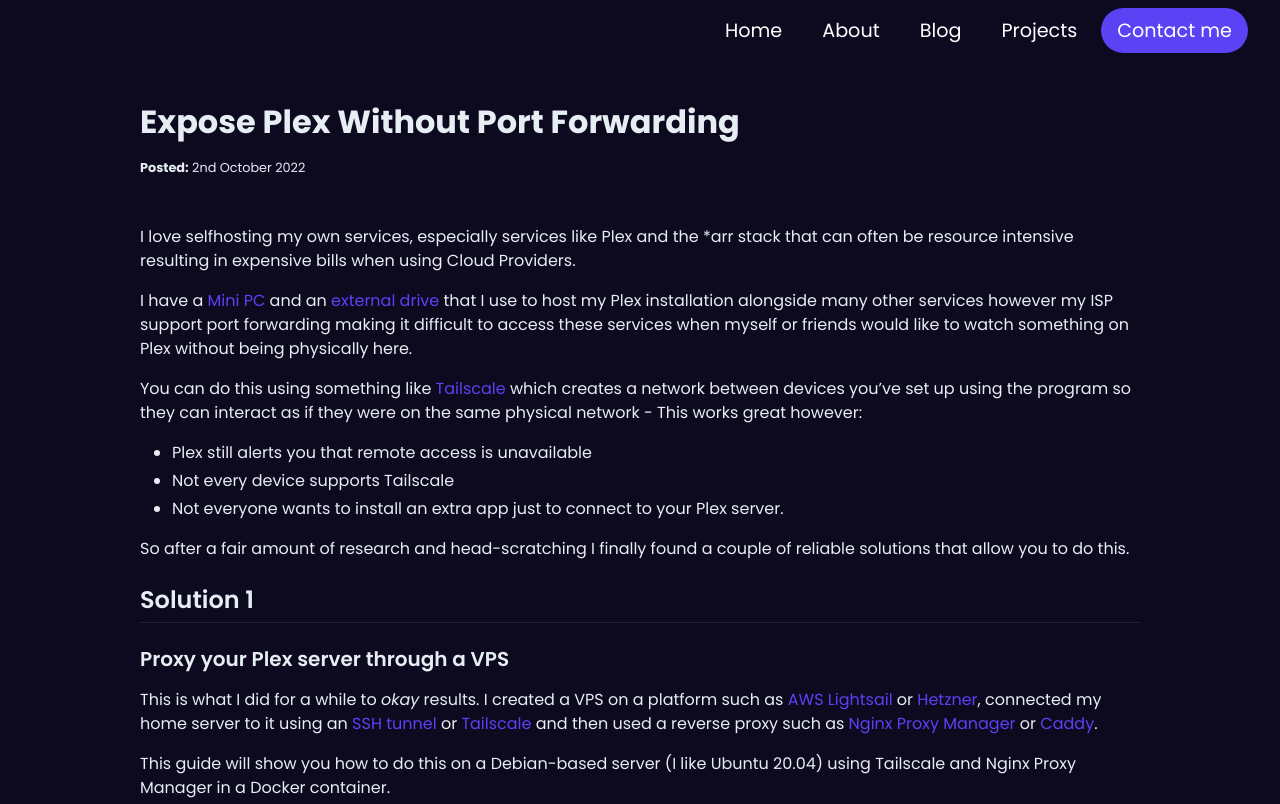
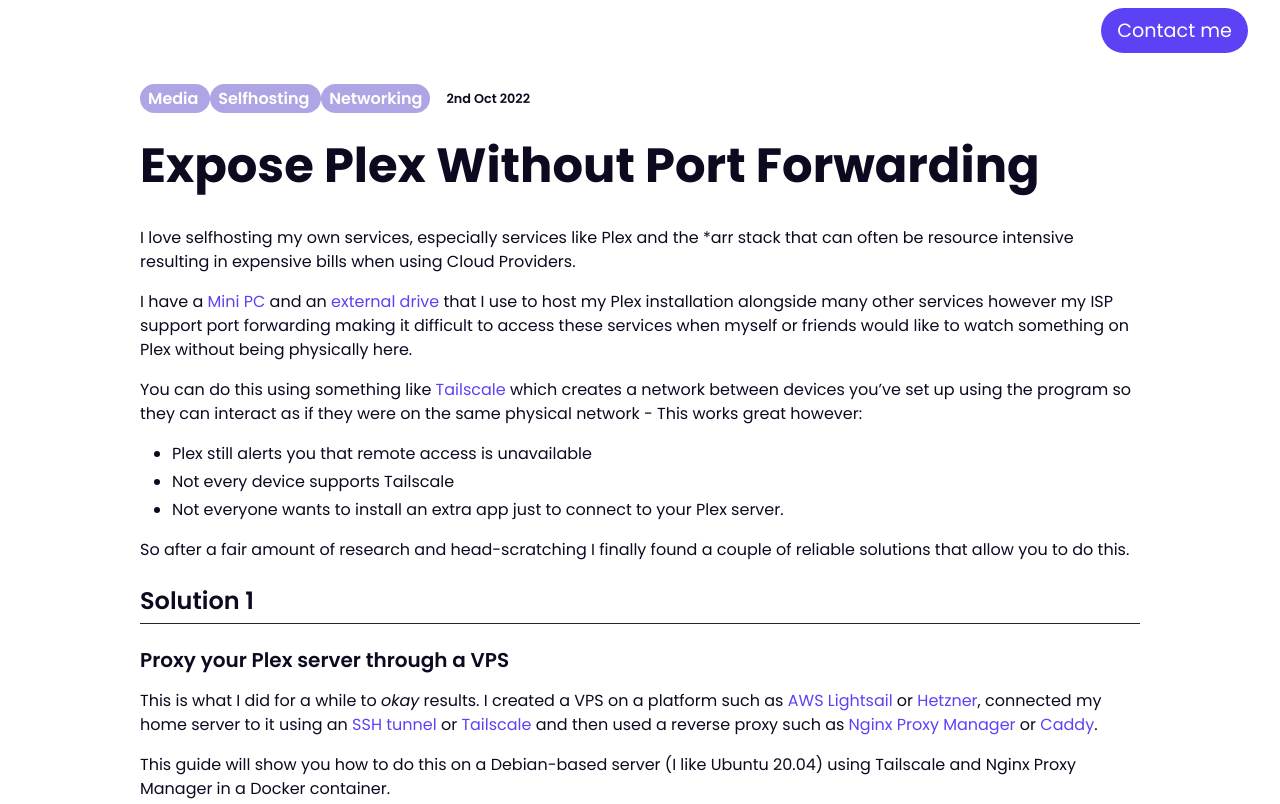
Before and after one commit to JackBailey/Portfolio, an Astro site: page /blog/posts/expose-plex-without-port-forwarding in a window 1280 px wide. Shown: the top 804 px of the page. Built offline with nearby package versions, Linux system fonts and the light colour scheme; Astro itself is replaced by a stand-in of ours.

Commit message:
Adjust site styling

```diff
--- a/src/content/blog/expose-plex-without-port-forwarding.md
+++ b/src/content/blog/expose-plex-without-port-forwarding.md
@@ -3,6 +3,7 @@ title: "Expose Plex Without Port Forwarding"
 created: 2022-10-02T19:24:32Z
 draft: false
 slug: expose-plex-without-port-forwarding
+tags: Media,Selfhosting,Networking
 ---
 
 I love selfhosting my own services, especially services like Plex and the *arr stack that can often be resource intensive resulting in expensive bills when using Cloud Providers.
--- a/src/content/blog/free-backup-using-duplicati-and-scaleway.md
+++ b/src/content/blog/free-backup-using-duplicati-and-scaleway.md
@@ -4,6 +4,7 @@ created: 2022-09-24T11:29:53Z
 modified: 2023-04-17T16:04:00Z
 draft: false
 slug: free-backup-using-duplicati-and-scaleway
+tags: Selfhosting
 ---
 
 ## Update: 2023-04-17
--- a/src/pages/blog/posts/[...slug].astro
+++ b/src/pages/blog/posts/[...slug].astro
@@ -24,16 +24,37 @@ export async function getStaticPaths() {
 const blogPost = await getEntry('blog', Astro.params.slug);
 const { Content, headings } = await blogPost.render();
 
+const tags = [];
+
+if (blogPost.data.tags) {
+    blogPost.data.tags.split(",").map((tag) => {
+        tags.push({
+            id: tag.toLowerCase(),
+            name: tag
+        });
+    });
+}
+
 ---
 
 <Main>
     <div class="blog-post">
         <div class="blog-content">
+            <div class="metadata">
+                <div class="tags">
+                    {
+                        tags.map((tag) =>
+                            <a class="tag" href={ `/blog/tag/${ tag.id }` }>
+                                { tag.name }
+                            </a>
+                        )
+                    }
+                </div>
+                <p class="date" title={blogPost.data.modified && "Modified: " + dayjs(blogPost.data.modified).utc().format("Do MMMM YYYY") }>
+                    { dayjs(blogPost.data.created).utc().format("Do MMM YYYY") }
+                </p>
+            </div>
             <h1 class=""> { blogPost.data.title } </h1>
-            <div class="timestamps">
-                { blogPost.data.created && <p><b>Posted:</b> { dayjs(blogPost.data.created).utc().format("Do MMMM YYYY") }</p> }
-                { blogPost.data.modified && <p><b>Updated:</b> { dayjs(blogPost.data.modified).utc().format("Do MMMM YYYY") }</p> }
-            </div>
             <div class="markdown-body">
                 <Content />
             </div>
@@ -55,14 +76,37 @@ const { Content, headings } = await blogPost.render();
         margin: 0 auto;
         width: 1000px;
         max-width: 90%;
+        .metadata {
+            display: flex;
+            align-items: center;
+            gap: 1rem;
+            .tags {
+                .tag {
+                    background-color: var(--accent-pale);
+                    color: var(--accent-foreground);
+                    font-weight: 600;
+                    width: max-content;
+                    padding: 0.2em 0.5em;
+                    border-radius: 10rem;
+                    margin: 0;
+                    text-decoration: none;
+                }
+            }
+            .date {
+                font-weight: 600;
+            }
+        }
         > h1 {
+            margin-top: 1rem;
             margin-bottom: 0;
+            font-size: 3rem;
+            line-height: 1.2;
         }
         p {
             font-size: 0.8rem;
         }
         .markdown-body {
-            margin-top: 3rem;
+            margin-top: 2rem;
         }
     }
 }
--- a/src/styles/global.scss
+++ b/src/styles/global.scss
@@ -1,6 +1,16 @@
 :root {
     --accent: #5b42f5;
-    --background-1: #0d0a20;
+    --accent-pale: #aea5e5;
+    --accent-foreground: white;
+    --background-1: white;
+    --foreground-1: #0d0a20;
+    --foreground-2: #aeb2ba;
+}
+
+:root.dark {
+    --accent: #5b42f5;
+    --accent-foreground: white;
+    --background-1: #030712;
     --foreground-1: #e6edf3;
     --foreground-2: #cfd6dd;
 }
```
Also changed, not shown: src/pages/index.astro (+7 -5 lines).
